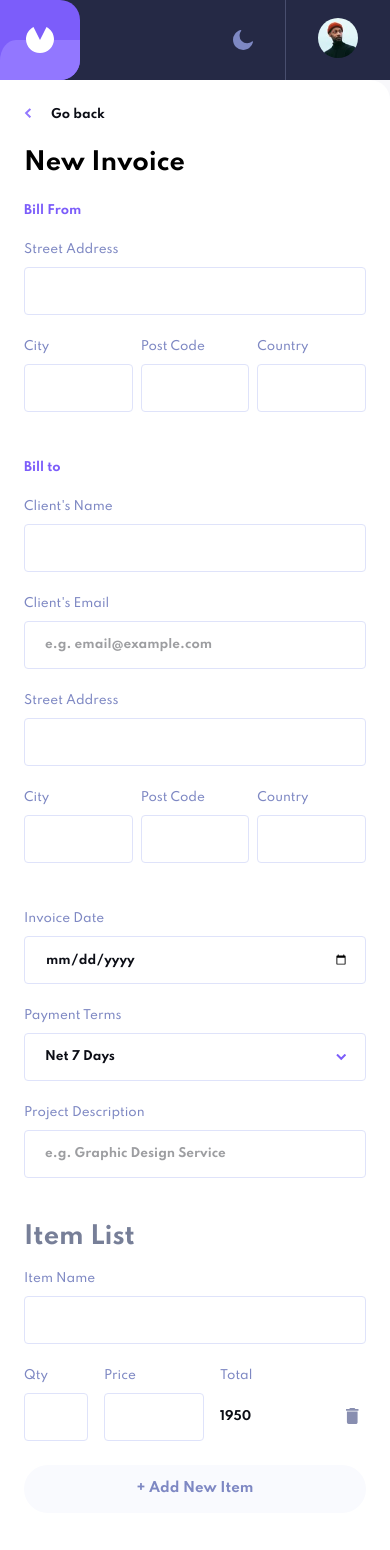
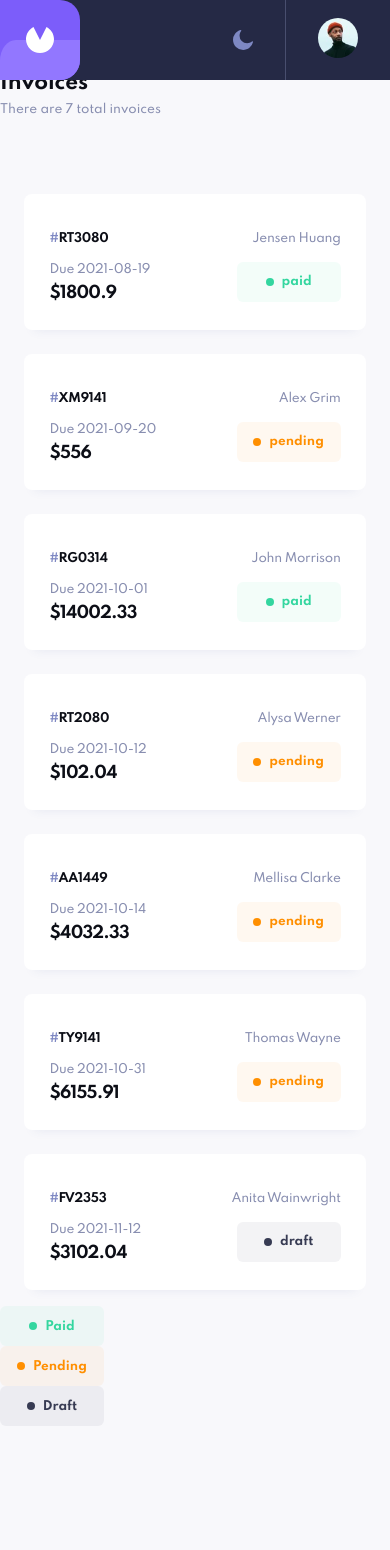
Before and after one commit to Slavica-Marinkovic/Invoice-App, a React (Create React App) app: page / in a window 390 px wide. Shown: the top 1550 px of the page. After the commit the page ends 1426 px from the top, so only its background shows below. Built offline with nearby package versions, Linux system fonts and the light colour scheme.

Commit message:
dodat data

```diff
--- a/package.json
+++ b/package.json
@@ -8,7 +8,9 @@
     "@testing-library/user-event": "^12.8.3",
     "react": "^17.0.2",
     "react-dom": "^17.0.2",
+    "react-redux": "^7.2.6",
     "react-scripts": "4.0.3",
+    "redux": "^4.1.2",
     "web-vitals": "^1.1.2"
   },
   "scripts": {
--- a/src/App.js
+++ b/src/App.js
@@ -1,20 +1,42 @@
-import React from "react";
-import AddInvoice from "./Components/AddInvoice/AddInvoice";
-import Header from "./Components/Header/Header";
-import InvoiceItemView from "./Components/InvoiceItemView/InvoiceItemView";
-import MainHeader from "./Components/MainHeader/MainHeader";
-import StatusView from "./Components/StatusView/StatusView";
+import React, { useState } from 'react';
+import AddInvoice from './Components/AddInvoice/AddInvoice';
+import Header from './Components/Header/Header';
+import InvoiceItemView from './Components/InvoiceItemView/InvoiceItemView';
+import MainHeader from './Components/MainHeader/MainHeader';
+import StatusView from './Components/StatusView/StatusView';
+import data from './data.json';
 
 const App = () => {
-    return(
-        <>
-        <Header />
-        <MainHeader />
-        <InvoiceItemView />
+  const [navOpen, setNavOpen] = useState(false);
+
+  const updateNavOpen = () => {
+    setNavOpen(true);
+  };
+
+  const updateNavClose = () => {
+    setNavOpen(false);
+  };
+
+  return (
+    <>
+      {navOpen ? <AddInvoice updateNav={updateNavClose} /> : null}
+      <Header />
+      <div
+        style={{ opacity: navOpen ? '0.5' : '1' }}
+        onClick={() => {
+          if (navOpen) {
+            setNavOpen(false);
+          }
+        }}
+      >
+        <MainHeader updateNav={updateNavOpen} />
+        {data.map((item) => {
+          return <InvoiceItemView data={item} />;
+        })}
         <StatusView />
-        <AddInvoice />
-        </>
-    )
-}
+      </div>
+    </>
+  );
+};
 
 export default App;
--- a/src/Components/AddInvoice/AddInvoice.css
+++ b/src/Components/AddInvoice/AddInvoice.css
@@ -6,6 +6,7 @@
   margin-top: 80px;
   position: absolute;
   top: 0;
+  z-index: 10;
 }
 .go-back {
   display: none;
@@ -14,7 +15,7 @@
   font-size: 12px;
   line-height: 15px;
   font-weight: 700;
-    color: rgb(12,14,22);
+  color: rgb(12, 14, 22);
   margin-left: 20px;
 }
 .go-back:hover {
@@ -34,7 +35,7 @@
   font-size: 12px;
   line-height: 15px;
   font-weight: 700;
-    color: rgb(124,93,250);
+  color: rgb(124, 93, 250);
   margin-bottom: 24px;
 }
 .labels {
@@ -42,17 +43,16 @@
   font-size: 12px;
   line-height: 15px;
   font-weight: 500;
-    color: rgb(126,136,195);
+  color: rgb(126, 136, 195);
   margin-bottom: 10px;
 }
-form input[type=text],
-form input[type=date]
-{
+form input[type='text'],
+form input[type='date'] {
   width: 100%;
   height: 48px;
-    border: 1px solid rgb(223,227,250);
+  border: 1px solid rgb(223, 227, 250);
   border-radius: 4px;
-    color: rgb(12,14,22);
+  color: rgb(12, 14, 22);
   font-size: 12px;
   line-height: 15px;
   font-weight: 700;
@@ -62,23 +62,23 @@ form input[type=date]
   margin-bottom: 24px;
   padding: 0 16px 0 20px;
 }
-form input[type=text]:hover {
-    border: 1px solid rgb(146,119,255);
+form input[type='text']:hover {
+  border: 1px solid rgb(146, 119, 255);
   cursor: pointer;
 }
-form input[type=text]:active {
-    border: 1px solid rgb(146,119,255);
+form input[type='text']:active {
+  border: 1px solid rgb(146, 119, 255);
   cursor: pointer;
 }
 .input-street-from {
   width: 100%;
   height: 48px;
-    border: 1px solid rgb(223,227,250);
+  border: 1px solid rgb(223, 227, 250);
   border-radius: 4px;
   margin-bottom: 24px;
 }
 input::placeholder {
-    color: rgb(12,14,22);
+  color: rgb(12, 14, 22);
   opacity: 0.4;
 }
 .place {
@@ -88,7 +88,7 @@ input::placeholder {
   justify-content: space-between;
   margin-bottom: 48px;
 }
-.place input[type=text] {
+.place input[type='text'] {
   max-width: 152px;
   margin-bottom: 0;
 }
@@ -100,12 +100,12 @@ input::placeholder {
   justify-content: space-between;
 }
 
-.date-terms input[type=date]:hover {
-    border: 1px solid rgb(146,119,255);
+.date-terms input[type='date']:hover {
+  border: 1px solid rgb(146, 119, 255);
   cursor: pointer;
 }
-.date-terms input[type=date]:active {
-    border: 1px solid rgb(146,119,255);
+.date-terms input[type='date']:active {
+  border: 1px solid rgb(146, 119, 255);
   cursor: pointer;
 }
 
@@ -135,9 +135,9 @@ input::placeholder {
 }
 .dropdown-option {
   z-index: 2;
-    font-size: .75rem;
-    line-height: .9375rem;
-    letter-spacing: -.25px;
+  font-size: 0.75rem;
+  line-height: 0.9375rem;
+  letter-spacing: -0.25px;
   padding: 1rem 1.5rem;
   font-weight: 700;
   border-bottom: 1px solid #dfe3fa;
@@ -146,49 +146,55 @@ input::placeholder {
 .item-list-container,
 .item-list-header {
   display: grid;
-    grid-template-columns: minmax(auto, 214px) minmax(auto, 46px) minmax(auto,100px) minmax(auto,80px) 20px;
+  grid-template-columns:
+    minmax(auto, 214px) minmax(auto, 46px) minmax(auto, 100px)
+    minmax(auto, 80px) 20px;
   align-items: center;
   column-gap: 16px;
 }
 
-.item-list-header{
+.item-list-header {
   display: none;
 }
-.item-name::before{
-    content: "Item Name";
+.item-name::before {
+  content: 'Item Name';
   display: block;
-    margin-bottom: 10px;font-family: Spartan;
+  margin-bottom: 10px;
+  font-family: Spartan;
   font-weight: 500;
   font-size: 12px;
   line-height: 15px;
-    color: #7E88C3;
+  color: #7e88c3;
 }
 .item-qty::before {
-    content: "Qty";
+  content: 'Qty';
   display: block;
-    margin-bottom: 10px;font-family: Spartan;
+  margin-bottom: 10px;
+  font-family: Spartan;
   font-weight: 500;
   font-size: 12px;
   line-height: 15px;
-    color: #7E88C3;
+  color: #7e88c3;
 }
 .item-price::before {
-    content: "Price";
+  content: 'Price';
   display: block;
-    margin-bottom: 10px;font-family: Spartan;
+  margin-bottom: 10px;
+  font-family: Spartan;
   font-weight: 500;
   font-size: 12px;
   line-height: 15px;
-    color: #7E88C3;
+  color: #7e88c3;
 }
 .item-total::before {
-    content: "Total";
+  content: 'Total';
   display: block;
-    margin-bottom: 10px;font-family: Spartan;
+  margin-bottom: 10px;
+  font-family: Spartan;
   font-weight: 500;
   font-size: 12px;
   line-height: 15px;
-    color: #7E88C3;
+  color: #7e88c3;
 }
 .item-delete {
   display: flex;
@@ -196,10 +202,11 @@ input::placeholder {
   height: 48px;
 }
 .item-delete img:hover {
-    filter: invert(76%) sepia(40%) saturate(6825%) hue-rotate(318deg) brightness(86%) contrast(120%);
+  filter: invert(76%) sepia(40%) saturate(6825%) hue-rotate(318deg)
+    brightness(86%) contrast(120%);
   cursor: pointer;
 }
-form input[type=text].input-item-total {
+form input[type='text'].input-item-total {
   border: none;
   background: transparent;
   pointer-events: none;
@@ -219,7 +226,7 @@ form input[type=text].input-item-total {
   padding: 0;
 }
 .add-new-item:hover {
-    background-color: rgb(223,227,250);
+  background-color: rgb(223, 227, 250);
 }
 .add-form-bottom {
   display: flex;
@@ -233,7 +240,7 @@ form input[type=text].input-item-total {
   font-family: 'Spartan', sans-serif;
   border-radius: 24px;
   border: none;
-    transition: all .2s ease;
+  transition: all 0.2s ease;
   font-size: 12px;
   font-weight: 700;
   background: #f9fafe;
@@ -243,7 +250,7 @@ form input[type=text].input-item-total {
 }
 .discard:hover {
   cursor: pointer;
-    background-color:rgb(223,227,250);
+  background-color: rgb(223, 227, 250);
 }
 .save-draft {
   font-family: 'Spartan', sans-serif;
@@ -251,7 +258,7 @@ form input[type=text].input-item-total {
   height: 3rem;
   border-radius: 1.5rem;
   border: none;
-    transition: all .2s ease;
+  transition: all 0.2s ease;
   font-size: 12px;
   line-height: 15px;
   font-weight: 700;
@@ -260,11 +267,11 @@ form input[type=text].input-item-total {
 }
 .save-draft:hover {
   cursor: pointer;
-    background-color: rgb(12,14,22);
+  background-color: rgb(12, 14, 22);
 }
 .save-send:hover {
   cursor: pointer;
-    background-color: rgb(146,119,255);
+  background-color: rgb(146, 119, 255);
 }
 .save-send {
   font-family: 'Spartan', sans-serif;
@@ -272,7 +279,7 @@ form input[type=text].input-item-total {
   height: 3rem;
   border-radius: 1.5rem;
   border: none;
-    transition: all .2s ease;
+  transition: all 0.2s ease;
   font-size: 12px;
   line-height: 15px;
   font-weight: 700;
@@ -281,7 +288,7 @@ form input[type=text].input-item-total {
   margin-left: 0.5rem;
 }
 
-@media screen and (max-width: 550px){
+@media screen and (max-width: 550px) {
   .add-form-content {
     padding: 24px;
   }
@@ -296,13 +303,13 @@ form input[type=text].input-item-total {
     grid-template-rows: 1fr 1fr;
     grid-template-columns: 64px 100px auto 20px;
     grid-template-areas:
-        "name name name name"
-        "qty price total delete";
+      'name name name name'
+      'qty price total delete';
   }
   .item-name {
     grid-area: name;
   }
-    .item-qty{
+  .item-qty {
     grid-area: qty;
     width: 64px;
   }
@@ -314,13 +321,12 @@ form input[type=text].input-item-total {
     grid-area: total;
     width: auto;
   }
-    .item-delete{
+  .item-delete {
     grid-area: delete;
     width: 1fr;
   }
 }
-@media  screen and (max-width: 480px) {
-
+@media screen and (max-width: 480px) {
   .save-draft {
     max-width: 112px;
     margin-right: 7px;
@@ -342,14 +348,3 @@ form input[type=text].input-item-total {
     display: block;
   }
 }
-@media screen and (min-width: 1440px){
-    .add-form-content {
-        margin-left: 103px;
-        margin-top: 0;
-    }
-}
-@media screen and (max-width: 360px){
-    .item-list-container {
-        grid-template-columns: 64px 100px 78px 20px;
-    }
-}
--- a/src/Components/AddInvoice/AddInvoice.js
+++ b/src/Components/AddInvoice/AddInvoice.js
@@ -1,10 +1,25 @@
-import React from "react";
-import "./AddInvoice.css";
-import arrowLeft from "../../assets/icon-arrow-left.svg";
-import arrowDown from "../../assets/icon-arrow-down.svg";
-import iconDelete from "../../assets/icon-delete.svg";
+import React, { useState } from 'react';
+import './AddInvoice.css';
+import arrowLeft from '../../assets/icon-arrow-left.svg';
+import arrowDown from '../../assets/icon-arrow-down.svg';
+import Item from './Item/Item';
 
-const AddInvoice = () => {
+const AddInvoice = (props) => {
+  const addNewItem = () => {
+    setItemList([
+      ...itemList,
+      <Item removeLastItem={removeLastItem} id={Math.random()} />,
+    ]);
+    console.log(itemList);
+  };
+
+  const removeLastItem = (id) => {
+    console.log(itemList.length);
+  };
+
+  const [itemList, setItemList] = useState([
+    <Item id={Math.random()} removeLastItem={removeLastItem} />,
+  ]);
   return (
     <div className="add-form-content">
       <div className="go-back">
@@ -13,53 +28,108 @@ const AddInvoice = () => {
       </div>
       <h1>New Invoice</h1>
       <p className="bill">Bill From</p>
-        <form>
-          <label htmlFor="street-from" className="labels">Street Address</label>
+      <form
+        onSubmit={(e) => {
+          e.preventDefault();
+        }}
+      >
+        <label htmlFor="street-from" className="labels">
+          Street Address
+        </label>
         <input type="text" name="street-from" className="input-street-from" />
         <div className="place">
           <div>
-              <label htmlFor="city" className="labels">City</label>
+            <label htmlFor="city" className="labels">
+              City
+            </label>
             <input type="text" className="input-city" name="city" />
           </div>
           <div>
-              <label htmlFor="post-code" className="labels">Post Code</label>
+            <label htmlFor="post-code" className="labels">
+              Post Code
+            </label>
             <input type="text" className="input-post-code" name="post-code" />
           </div>
           <div>
-              <label htmlFor="country" className="labels">Country</label>
+            <label htmlFor="country" className="labels">
+              Country
+            </label>
             <input type="text" className="input-country" name="country" />
           </div>
         </div>
         <p className="bill">Bill to</p>
-          <label htmlFor="client-name" className="labels">Client's Name</label>
+        <label htmlFor="client-name" className="labels">
+          Client's Name
+        </label>
         <input type="text" name="client-name" className="input-client-name" />
-          <label htmlFor="client-email" className="labels">Client's Email</label>
-          <input type="text" name="client-email" className="input-client-email" placeholder="e.g. email@example.com" />
-          <label htmlFor="street-to" className="labels">Street Address</label>
+        <label htmlFor="client-email" className="labels">
+          Client's Email
+        </label>
+        <input
+          type="text"
+          name="client-email"
+          className="input-client-email"
+          placeholder="e.g. email@example.com"
+        />
+        <label htmlFor="street-to" className="labels">
+          Street Address
+        </label>
         <input type="text" name="street-to" className="input-street-to" />
         <div className="place">
           <div>
-              <label htmlFor="city-client" className="labels">City</label>
-              <input type="text" className="input-city-client" name="city-client" />
+            <label htmlFor="city-client" className="labels">
+              City
+            </label>
+            <input
+              type="text"
+              className="input-city-client"
+              name="city-client"
+            />
           </div>
           <div>
-              <label htmlFor="post-code-client" className="labels">Post Code</label>
-              <input type="text" className="input-post-code-client" name="post-code-client" />
+            <label htmlFor="post-code-client" className="labels">
+              Post Code
+            </label>
+            <input
+              type="text"
+              className="input-post-code-client"
+              name="post-code-client"
+            />
           </div>
           <div>
-              <label htmlFor="country-client" className="labels">Country</label>
-              <input type="text" className="input-country-client" name="country-client" />
+            <label htmlFor="country-client" className="labels">
+              Country
+            </label>
+            <input
+              type="text"
+              className="input-country-client"
+              name="country-client"
+            />
           </div>
         </div>
         <div className="date-terms">
           <div>
-              <label htmlFor="invoice-date" className="labels">Invoice Date</label>
-              <input type="date" className="input-invoice-date" name="invoice-date" />
+            <label htmlFor="invoice-date" className="labels">
+              Invoice Date
+            </label>
+            <input
+              type="date"
+              className="input-invoice-date"
+              name="invoice-date"
+            />
           </div>
-            <div style={{position: 'relative'}}>
-              <label htmlFor="payment-terms" className="labels">Payment Terms</label>
+          <div style={{ position: 'relative' }}>
+            <label htmlFor="payment-terms" className="labels">
+              Payment Terms
+            </label>
             <div className="select-dropdown">
-                <input readOnly defaultValue="Net 7 Days" type="text" className="input-payment-terms" name="payment-terms" />
+              <input
+                readOnly
+                defaultValue="Net 7 Days"
+                type="text"
+                className="input-payment-terms"
+                name="payment-terms"
+              />
               <img src={arrowDown} alt="down-arrow" />
             </div>
             <div className="dropdown-items">
@@ -70,37 +140,44 @@ const AddInvoice = () => {
             </div>
           </div>
         </div>
-          <label htmlFor="project-description" className="labels">Project Description</label>
-          <input type="text" placeholder="e.g. Graphic Design Service" className="input-project-description" name="project-description" />
+        <label htmlFor="project-description" className="labels">
+          Project Description
+        </label>
+        <input
+          type="text"
+          placeholder="e.g. Graphic Design Service"
+          className="input-project-description"
+          name="project-description"
+        />
         <h2>Item List</h2>
         <div className="item-list-wrapper">
           <div className="item-list-header">
-              <label htmlFor="item-name" className="labels">Item Name</label>
-              <label htmlFor="item-qty" className="labels">Qty.</label>
-              <label htmlFor="item-price" className="labels">Price</label>
-              <label htmlFor="item-total" className="labels">Total</label>
+            <label htmlFor="item-name" className="labels">
+              Item Name
+            </label>
+            <label htmlFor="item-qty" className="labels">
+              Qty.
+            </label>
+            <label htmlFor="item-price" className="labels">
+              Price
+            </label>
+            <label htmlFor="item-total" className="labels">
+              Total
+            </label>
           </div>
           <div className="item-list-container">
-              <div className="item-name">
-                <input type="text" name="item-name" className="input-item-name" />
+            {itemList.map((item) => {
+              return item;
+            })}
           </div>
-              <div className="item-qty">
-                <input type="text" name="item-qty" className="input-item-qty" />
-              </div>
-              <div className="item-price">
-                <input type="text" name="item-price" className="input-item-price" />
-              </div>
-              <div className="item-total">
-                <input type="text" disabled name="item-total" className="input-item-total" defaultValue={1950.00} />
-              </div>
-              <div className="item-delete">
-                <img src={iconDelete} alt="icon-delete.svg" />
-              </div>
-            </div>
-            <button className="add-new-item">+ Add New Item</button>
+          <button className="add-new-item" onClick={addNewItem}>
+            + Add New Item
+          </button>
         </div>
         <div className="add-form-bottom">
-            <button className="discard">Discard</button>
+          <button className="discard" onClick={props.updateNav}>
+            Discard
+          </button>
           <div className="save-btns">
             <button className="save-draft">Save as Draft</button>
             <button className="save-send">Save &amp; Send</button>
@@ -108,8 +185,7 @@ const AddInvoice = () => {
         </div>
       </form>
     </div>
-
-    )
-}
+  );
+};
 
 export default AddInvoice;
--- /dev/null
+++ b/src/Components/AddInvoice/Item/Item.js
@@ -0,0 +1,35 @@
+import React from 'react';
+import iconDelete from '../../../assets/icon-delete.svg';
+
+const Item = (props) => {
+  return (
+    <>
+      <div className="item-name">
+        <input type="text" name="item-name" className="input-item-name" />
+      </div>
+      <div className="item-qty">
+        <input type="text" name="item-qty" className="input-item-qty" />
+      </div>
+      <div className="item-price">
+        <input type="text" name="item-price" className="input-item-price" />
+      </div>
+      <div className="item-total">
+        <input
+          type="text"
+          disabled
+          name="item-total"
+          className="input-item-total"
+          defaultValue={1950.0}
+        />
+      </div>
+      <div
+        className="item-delete"
+        onClick={() => props.removeLastItem(props.id)}
+      >
+        <img src={iconDelete} alt="icon-delete.svg" />
+      </div>
+    </>
+  );
+};
+
+export default Item;
--- a/src/Components/InvoiceItemView/InvoiceItemView.css
+++ b/src/Components/InvoiceItemView/InvoiceItemView.css
@@ -1,5 +1,5 @@
 .invoice-list {
-    width: clamp(290px,87.5%,730px);
+  width: clamp(290px, 87.5%, 730px);
   margin: 1.5rem auto 0;
 }
 .invoice-item-container {
@@ -13,7 +13,7 @@
   border-radius: 0.5rem;
   box-shadow: 0 10px 10px -10px rgba(72, 84, 159, 0.100397);
   cursor: pointer;
-    transition: .3s ease;
+  transition: 0.3s ease;
   border: 1px solid transparent;
 }
 .invoice-item-container:hover {
@@ -22,7 +22,7 @@
 .id {
   width: 87px;
   letter-spacing: -0.25px;
-    color: #0C0E16;
+  color: #0c0e16;
   grid-area: id;
   font-weight: bold;
   font-size: 12px;
@@ -37,12 +37,12 @@ line-height: 15px;
 
   letter-spacing: -0.25px;
 
-color: #7E88C3;
+  color: #7e88c3;
 }
-.date{
+.date {
   width: 143px;
   letter-spacing: -0.25px;
-    color: #888EB0;
+  color: #888eb0;
   grid-area: date;
   font-weight: 500;
   font-size: 12px;
@@ -51,7 +51,7 @@ color: #7E88C3;
 .client-name {
   width: 136px;
   letter-spacing: -0.25px;
-    color: #888EB0;
+  color: #888eb0;
   grid-area: client;
   justify-self: end;
   font-weight: 500;
@@ -64,7 +64,7 @@ color: #7E88C3;
   font-size: 16px;
   line-height: 24px;
   letter-spacing: -0.8px;
-    color: #0C0E16;
+  color: #0c0e16;
   grid-area: amount;
 }
 .status-wrapper {
@@ -80,7 +80,7 @@ color: #7E88C3;
   width: 104px;
   height: 40px;
   color: white;
-    background-color: rgba(51,214,159,.0571);
+  background-color: rgba(51, 214, 159, 0.0571);
   color: #33d69f;
   border-radius: 6px;
 }
@@ -101,7 +101,7 @@ color: #7E88C3;
   width: auto;
   margin-left: 20px;
 }
-@media screen and (max-width:550px) {
+@media screen and (max-width: 550px) {
   .invoice-item-container {
     display: grid;
     justify-content: space-between;
@@ -109,12 +109,12 @@ color: #7E88C3;
     grid-template-columns: 1fr 1fr;
     grid-template-rows: 39px 23px 24px;
     grid-template-areas:
-        "id client"
-        "date status"
-        "amount status";
+      'id client'
+      'date status'
+      'amount status';
   }
   .arrow-img {
-        display:none;
+    display: none;
   }
   .client-name {
     width: auto;
--- a/src/Components/InvoiceItemView/InvoiceItemView.js
+++ b/src/Components/InvoiceItemView/InvoiceItemView.js
@@ -1,34 +1,22 @@
-import React from "react";
-import "./InvoiceItemView.css";
-import rightArrow from "../../assets/icon-arrow-right.svg"
+import React from 'react';
+import './InvoiceItemView.css';
+import rightArrow from '../../assets/icon-arrow-right.svg';
 
-const InvoiceItemView = () => {
+const InvoiceItemView = (props) => {
   return (
     <div className="invoice-list">
       <div className="invoice-item-container">
-                <div className="id"><span>#</span>RT3080</div>
-                <div className="date">Due 12 Oct 2021</div>
-                <div className="client-name">Jensen Huang</div>
-                <div className="amount">$1,800.90</div>
+        <div className="id">
+          <span>#</span>
+          {props.data.id}
+        </div>
+        <div className="date">Due {props.data.paymentDue}</div>
+        <div className="client-name">{props.data.clientName}</div>
+        <div className="amount">${props.data.total}</div>
         <div className="status-wrapper">
-                    <div className="status">
+          <div className={props.data.status}>
             <span></span>
-                        <p>Paid</p>
-                    </div>
-                    <div className="arrow-img">
-                        <img src={rightArrow} alt="right-arrow-icon" />
-                    </div>
-                </div>
-            </div>
-            <div className="invoice-item-container">
-                <div className="id"><span>#</span>RT3080</div>
-                <div className="date">Due 12 Oct 2021</div>
-                <div className="client-name">Jensen Huang</div>
-                <div className="amount">$1,950.90</div>
-                <div className="status-wrapper">
-                    <div className="status">
-                        <span></span>
-                        <p>Paid</p>
+            <p>{props.data.status}</p>
           </div>
           <div className="arrow-img">
             <img src={rightArrow} alt="right-arrow-icon" />
@@ -36,7 +24,7 @@ const InvoiceItemView = () => {
         </div>
       </div>
     </div>
-    )
-}
+  );
+};
 
 export default InvoiceItemView;
--- a/src/Components/MainHeader/MainHeader.js
+++ b/src/Components/MainHeader/MainHeader.js
@@ -1,10 +1,10 @@
-import React from "react";
-import "./MainHeader.css";
-import downArrow from "../../assets/icon-arrow-down.svg"
-import iconPlus from "../../assets/icon-plus.svg"
+import React from 'react';
+import './MainHeader.css';
+import downArrow from '../../assets/icon-arrow-down.svg';
+import iconPlus from '../../assets/icon-plus.svg';
 
-const MainHeader = () => {
-    return(
+const MainHeader = (props) => {
+  return (
     <div className="main-header">
       <div className="main-header-left">
         <h1>Invoices</h1>
@@ -15,14 +15,15 @@ const MainHeader = () => {
         <span>
           <img src={downArrow} alt="down-arrow.svg" />
         </span>
-               <div className="newInvoice-btn">
+        <div className="newInvoice-btn" onClick={props.updateNav}>
           <img src={iconPlus} alt="icon-plus.svg" />
-                   <span className="newInvoice">New <span className="second-span">Invoice</span></span>
-               </div>
-
+          <span className="newInvoice">
+            New <span className="second-span">Invoice</span>
+          </span>
         </div>
       </div>
-    )
-}
+    </div>
+  );
+};
 
-export default MainHeader
+export default MainHeader;
```
Also changed, not shown: 1 other file (tests, documents, lock files or other folders). Lines whose indentation alone changed are shown as unchanged.
